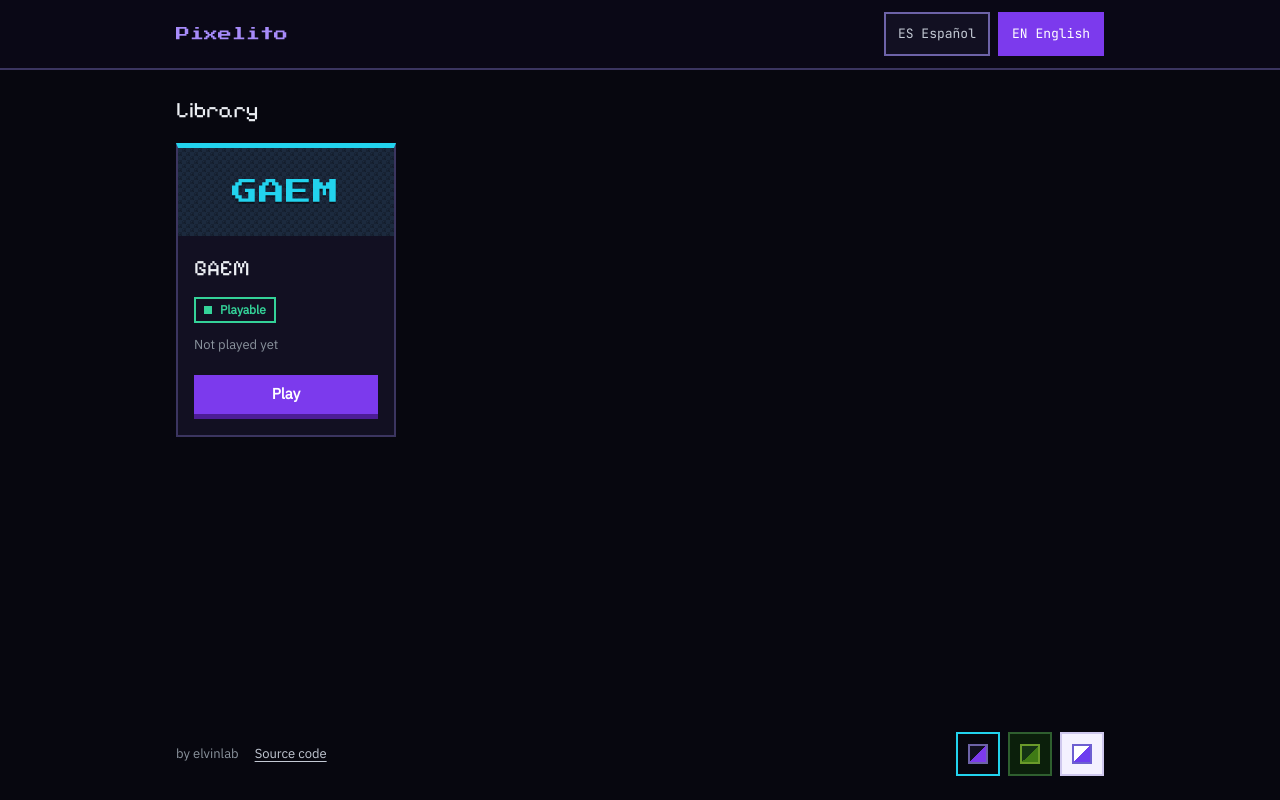
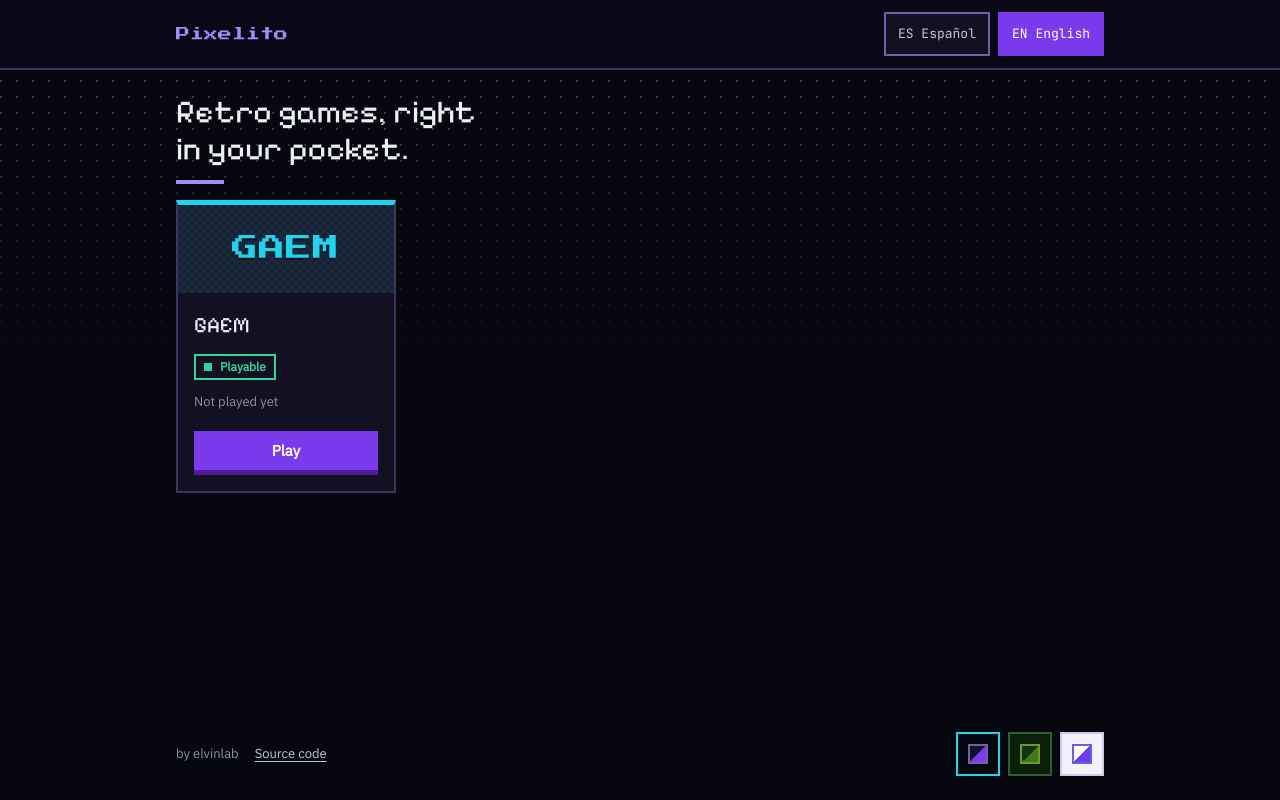
Before and after one commit to elvinlab/pixelito, a React (Vite) app: page / in a window 1280 px wide. Built offline with nearby package versions, Linux system fonts and the light colour scheme; no server answers.

Commit message:
feat(library): tagline and dot-grid header, livelier key presses
A pixel-font tagline over a dot grid that fades out gives the library some
identity; the old heading stays for screen readers. Keys now tint on press.

```diff
--- a/src/features/library/LibraryScreen.module.css
+++ b/src/features/library/LibraryScreen.module.css
@@ -1,7 +1,26 @@
 .screen {
+  position: relative;
+  isolation: isolate;
   display: flex;
   flex-direction: column;
   min-height: 100dvh;
+}
+
+/* A dot grid that fades out downwards: a quiet nod to pixels behind the header and tagline. */
+.screen::before {
+  content: "";
+  position: absolute;
+  inset: 0 0 auto;
+  z-index: -1;
+  height: 380px;
+  background-image: radial-gradient(
+    circle at 1px 1px,
+    color-mix(in oklab, var(--control-edge) 70%, transparent) 1px,
+    transparent 0
+  );
+  background-size: 16px 16px;
+  mask-image: linear-gradient(#000, transparent);
+  pointer-events: none;
 }
 
 .bar {
@@ -48,11 +67,31 @@
   padding: var(--space-5) var(--space-4);
 }
 
+.tagline {
+  margin: 0 0 var(--space-4);
+  max-width: 18ch;
+  font-family: var(--font-display);
+  font-size: clamp(24px, 6vw, 32px);
+  line-height: 1.15;
+  text-wrap: balance;
+}
+
+.tagline::after {
+  content: "";
+  display: block;
+  width: 48px;
+  height: 4px;
+  margin-top: var(--space-3);
+  background: var(--violet);
+}
+
 .heading {
-  margin: 0 0 var(--space-4);
-  font-family: var(--font-display);
-  font-size: 22px;
-  font-weight: 400;
+  /* The tagline is the visible headline; this stays for the page outline and screen readers. */
+  position: absolute;
+  width: 1px;
+  height: 1px;
+  overflow: hidden;
+  clip-path: inset(50%);
 }
 
 .grid {
--- a/src/features/library/LibraryScreen.tsx
+++ b/src/features/library/LibraryScreen.tsx
@@ -37,6 +37,7 @@ export function LibraryScreen() {
       </header>
       <EmulatorWarmup />
       <main className={styles.main}>
+        <p className={styles.tagline}>{t.library.tagline}</p>
         <h2 className={styles.heading}>{t.library.heading}</h2>
         <ul className={styles.grid}>
           {CATALOG.map((game, index) => (
--- a/src/features/play/Keypad.module.css
+++ b/src/features/play/Keypad.module.css
@@ -80,9 +80,18 @@
   pointer-events: none;
 }
 
+.key {
+  transition: background-color 80ms ease-out;
+}
+
 .key:active {
   border-bottom-width: 2px;
   transform: translateY(3px);
+  background: color-mix(in oklab, var(--card-hover) 70%, var(--violet));
+}
+
+.ok:active {
+  background: color-mix(in oklab, var(--button) 80%, white);
 }
 
 .ok {
--- a/src/shared/i18n/messages.ts
+++ b/src/shared/i18n/messages.ts
@@ -2,6 +2,7 @@ import type { Locale } from './locale'
 
 const es = {
   library: {
+    tagline: 'Tus juegos retro, en el bolsillo.',
     heading: 'Biblioteca',
     play: 'Jugar',
     playGame: (title: string) => `Jugar a ${title}`,
@@ -64,6 +65,7 @@ export type Messages = typeof es
 
 const en: Messages = {
   library: {
+    tagline: 'Retro games, right in your pocket.',
     heading: 'Library',
     play: 'Play',
     playGame: (title) => `Play ${title}`,
```
